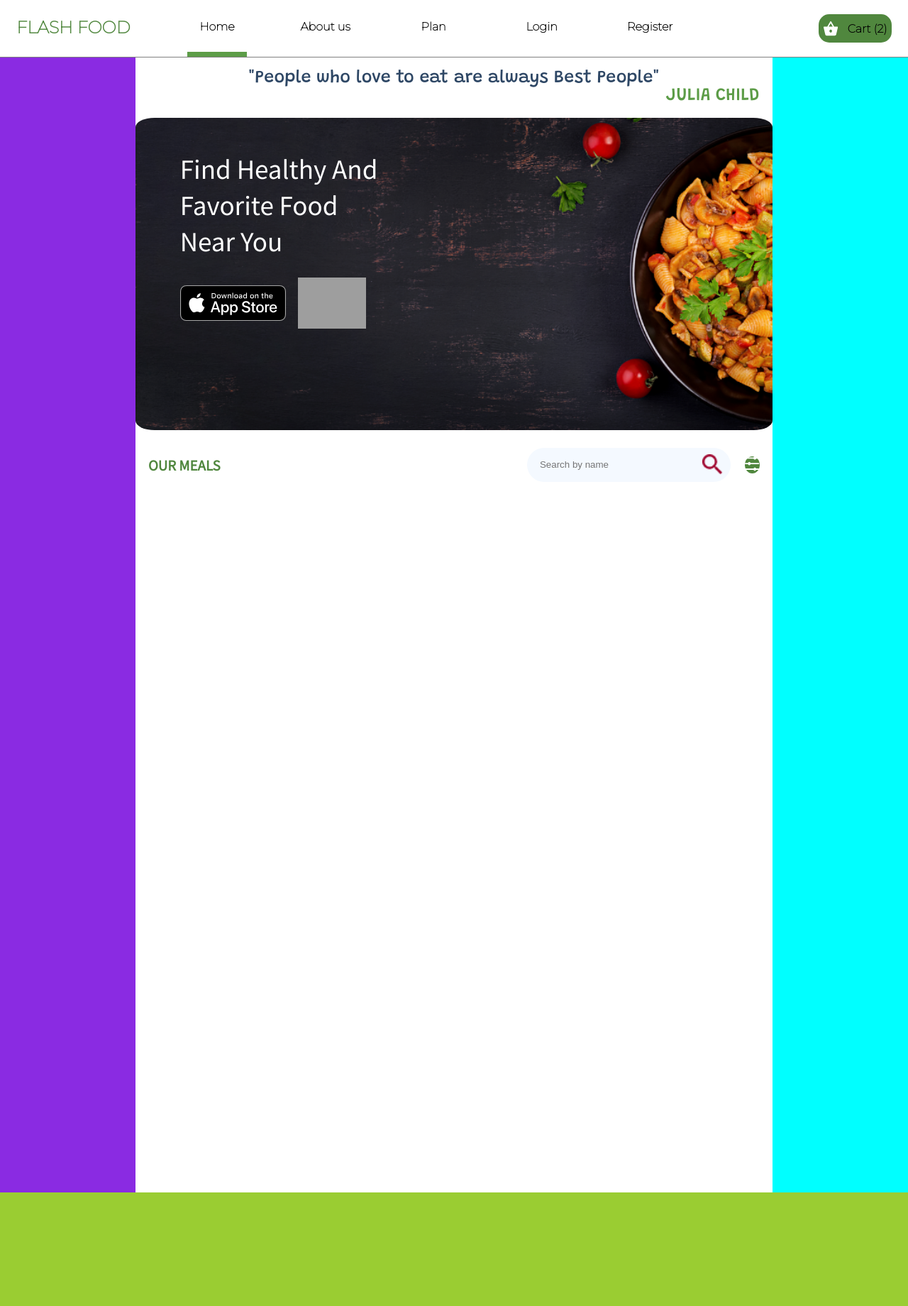
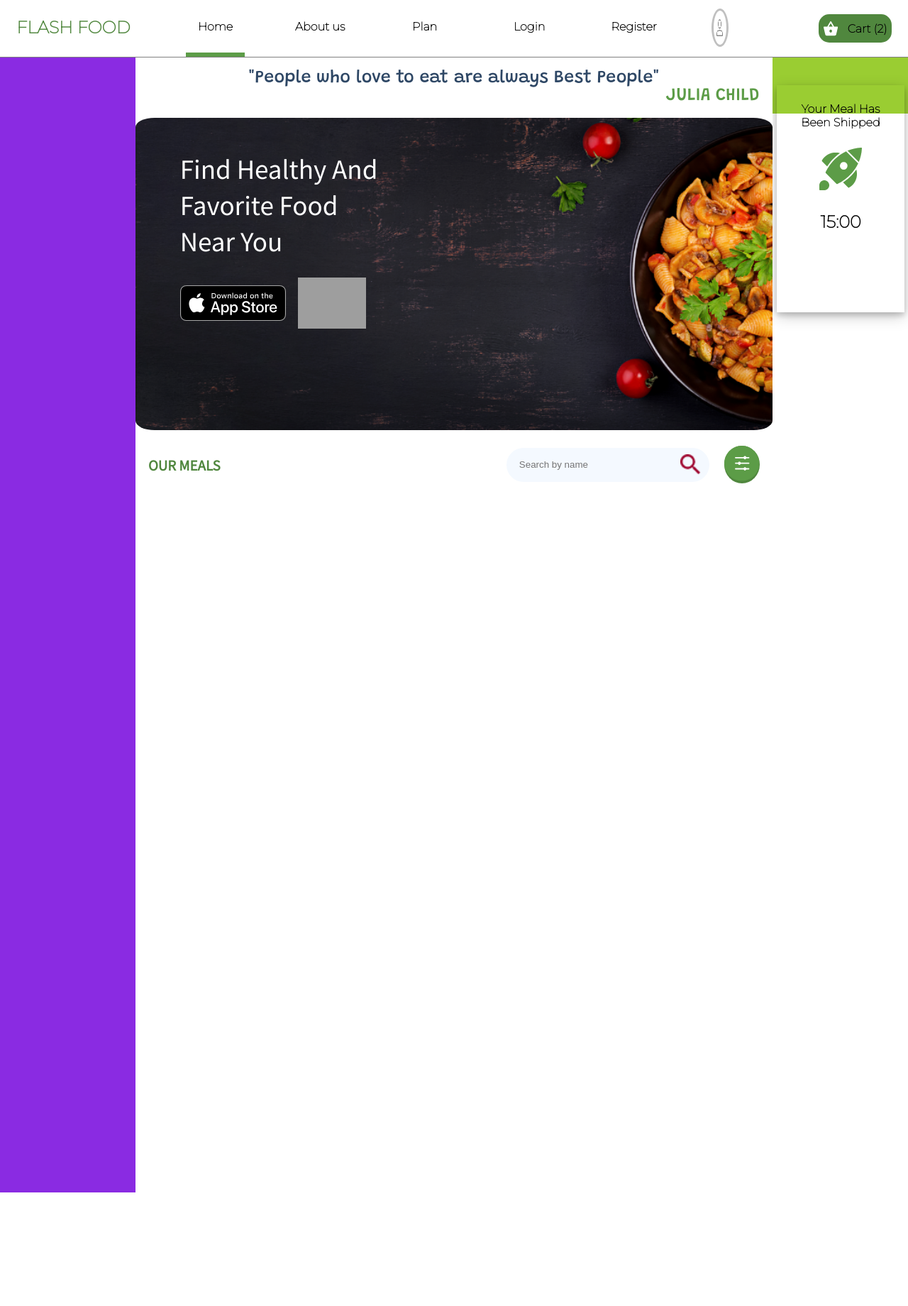
Before and after one commit to Projekt-Reddo/Tabemono, a Python web app: template Templates/index.html in a window 1280 px wide. Shown: the whole page at 71% size. After the commit the page ends 1680 px from the top, so only its background shows below. Run offline with Jinja, Linux system fonts and the light colour scheme; the template is opened without the code that fills it, so the values that code supplies are empty; grey boxes are pictures that could not be loaded.

Commit message:
add shipping and cart bill

```diff
--- a/Templates/index.html
+++ b/Templates/index.html
@@ -22,7 +22,11 @@
                 <li><a href="#">Plan</a></li>
                 <li><a href="login.html">Login</a></li>
                 <li><a href="register.html">Register</a></li>
-                <div class="userImage"></div>
+                <div class="userImage">
+                    <div class="border">
+                        <img src="icons/user.png">
+                    </div>
+                </div>
             </ul>
             <!-- User imange -->
             <div class="login-infor"></div>
@@ -32,6 +36,34 @@
                 <p>Cart (2)</p>
             </div>
         </nav>
+        <div class="order">
+            <h2>My Order</h2>
+            <div class="detail">
+                <h5 class="address">20 Millennium Road</h5>
+                <h5 class="waiting-time">30 min</h5>
+            </div>
+            <div class="disk">
+                <div class="food">
+                    <div class="img-border">
+                        <img class="food-img" src="images/Pakistani Chicken Platter.png">
+                    </div>
+                    <h5 class="food-name">Pakistani Chicken Platter</h5>
+                    <h5 class="price">$21.40</h5>
+                </div>
+                <div class="food">
+                    <div class="img-border">
+                        <img class="food-img" src="icons/delivery.png">
+                    </div>
+                    <h5 class="food-name">Delivery</h5>
+                    <h5 class="price">$0.00</h5>
+                </div>
+            </div>
+            <div class="total">
+                <h5 class="total-detail">Total:</h5>
+                <h5 class="total-price">$21.40</h5>
+            </div>
+            <button class="checkout">CHECKOUT</button>
+        </div>
     </header>
 
     <!-- Left aside for ads -->
@@ -103,7 +135,12 @@
 
 
     <!-- Right aside for shipping status -->
-    <aside class="right"></aside>
+    <aside class="right">
+        <div class="delivery">
+            <h4>Your Meal Has Been Shipped</h4>
+            <img class="ship_icon" src="icons/ship.png">
+            <h1 class="time"><time datetime="00:15:00+07:00">15:00</time></h1>
+        </div>
 
     <!-- Developer infomations, References -->
     <footer>
--- a/Templates/style/index.css
+++ b/Templates/style/index.css
@@ -2,6 +2,19 @@
     margin: 0;
     padding: 0;
 }
+
+/*
+Content:
+
+1. body (font)
+2. header (logo, menu, user, cart)
+3. left
+4. main content
+5. right
+6. footer
+ */
+
+/* 1. body */
 
 html {
     font-size: 16px;
@@ -12,6 +25,8 @@ body {
     display: grid;
     position: relative;
 }
+
+/* 2. header  */
 
 header {
     display: grid;
@@ -35,6 +50,8 @@ nav > * {
     font-weight: bold;
 }
 
+/* Logo */
+
 nav h1 {
     font-size: 1.5rem;
     color: #50873E;
@@ -42,6 +59,8 @@ nav h1 {
     height: 100%;
     padding-top: 3vh;
 }
+
+/* menu */
 
 ul {
     list-style-type: none;
@@ -62,8 +81,32 @@ li>a {
 }
 
 .active {
-    border-bottom: 7px solid #5c9c47;
+    border-bottom: 6px solid #5c9c47;
 }
+
+/* User image */
+
+.userImage {
+    height: 100%;
+    width: auto;
+}
+
+.userImage .border {
+    width: 60%;
+    height: 60%;
+    border: 3px solid silver;
+    border-radius: 50%;
+    margin:auto;
+    margin-top: 1.5vh;
+}
+
+.userImage>.border>* {
+    height: 50%;
+    width: 50%;
+    padding-top: 1.5vh;
+}
+
+/* Cart */
 
 .cart {
     height: 50%;
@@ -78,27 +121,100 @@ li>a {
     margin: auto;
 }
 
-main {
-    background: white;
-    height: 200vh;
-    grid-column: 4/9;
-    margin-top: 10vh;
+.order {
+    position: absolute;
+    height: 100vh;
+    width: 25vw;
+    background: whitesmoke;
+    right: 0%;
+    z-index: 1;
+    border: 2px solid silver;
+    display: none;
 }
+
+.order>* {
+    margin: 5vh 0 5vh 0;
+}
+
+.order .detail {
+    height: 10vh;
+    width: 23vw;
+    margin-left: 1vw;
+    background:#C4DFBA;
+    border-radius: 10px;
+    color: black;
+}
+
+.order .detail>* {
+    margin: 0 2vw 0 2vw;
+    padding-top: 0.75vw;
+    text-align: right;
+}
+
+.order .disk {
+    height: 45vh;
+    width: 100%;
+}
+
+.order .disk .food {
+    height: 25%;
+    width: 25vw;
+}
+
+.order .disk .img-border {
+    float: left;
+    height: 100%;
+}
+
+.order .disk .img-border img {
+    height: 100%;
+    width: 10vw;
+    border-radius: 10px;
+}
+
+.order .disk h5 {
+    height: 10%;
+    width: 50%;
+    margin-top: 2vh;
+    margin-left: 12vw;
+    text-align: right;
+}
+
+.order .total {
+    height: 5vh;
+    width: 100%;
+    display: flex;
+    font-size: 1.5rem;
+}
+
+.order .total .total-price {
+    padding-left: 16vw;
+}
+
+.order .checkout {
+    background:#5C9C47;
+    height: 6vh;
+    width: 8vw;
+    margin: 5vh 0 0 8.5vw;
+    border-radius: 2vh 2vh 0 0 ;
+    border: none;
+    color: white;
+}
+
+/* 3. left */
 
 .left {
     grid-column: 1/4;
     background: blueviolet;
 }
 
-.right {
-    grid-column: 9/12;
-    background: cyan;
-}
+/* 4. main content */
 
-footer {
-    background-color: yellowgreen;
-    height: 20vh;
-    grid-column: 1/12;
+main {
+    background: white;
+    height: 200vh;
+    grid-column: 4/9;
+    margin-top: 10vh;
 }
 
 .banner_container {
@@ -177,7 +293,6 @@ h3 {
     width: 24vw;
     border-radius: 6vh;
     margin-right: 6%;
-    position: relative;
 }
 
 .search_bar input[type="text"] {
@@ -199,3 +314,33 @@ h3 {
     border: none;
     border-radius: 50%;
 }
+
+/* 5. right */
+
+.right {
+    grid-column: 9/12;
+    position: relative;
+    z-index: -1;
+}
+
+.delivery {
+    margin-top: 15vh;
+    height: 40vh;
+    width: 14vw;
+    position: fixed;
+    margin-left: 0.5vw;
+    text-align: center;
+    box-shadow: 0 4px 8px 0 rgba(0, 0, 0, 0.2), 0 6px 20px 0 rgba(0, 0, 0, 0.19);
+}
+
+.delivery>*{
+    padding: 3vh 1vw 0vh 1vw;
+}
+
+/* 6. footer */
+
+footer {
+    background-color: yellowgreen;
+    height: 20vh;
+    grid-column: 1/12;
+}
```
Also changed, not shown: Templates/icons/delivery.png (added), Templates/icons/filter.png, Templates/icons/ship.png (added), Templates/icons/user.png (added).
